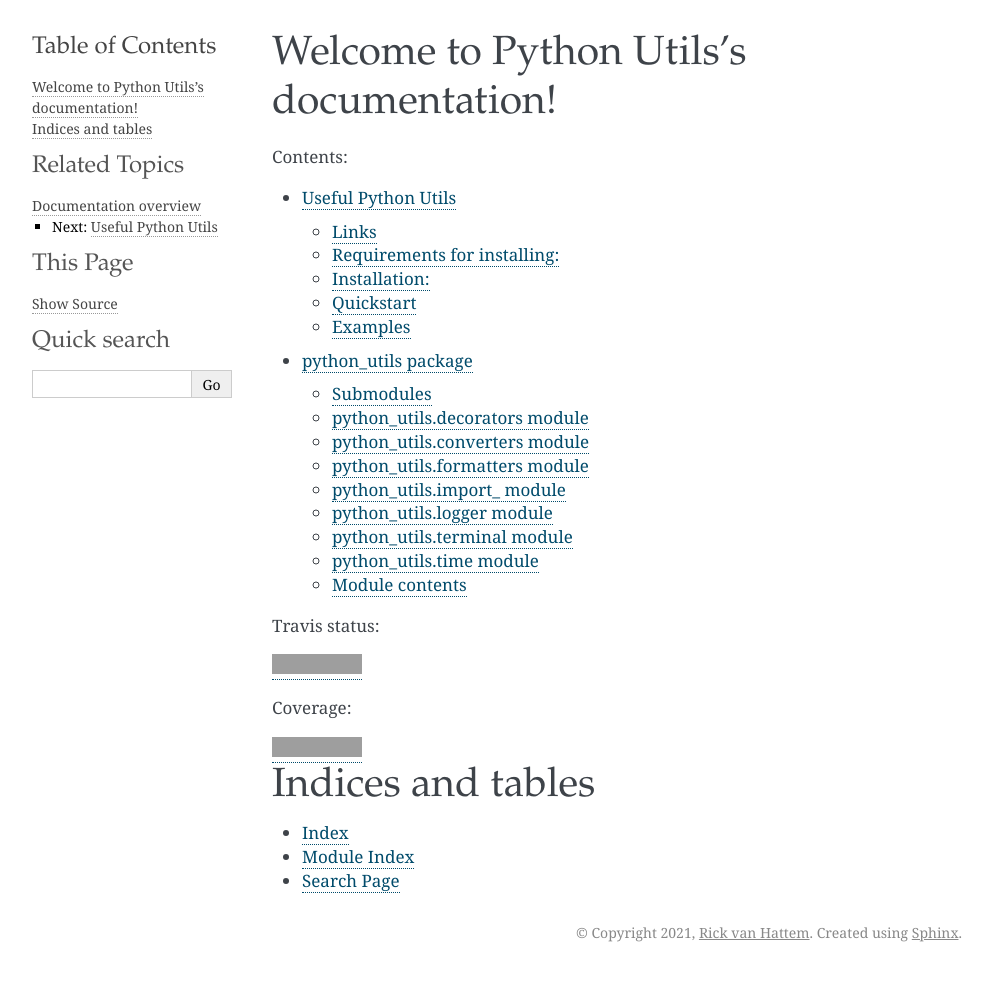
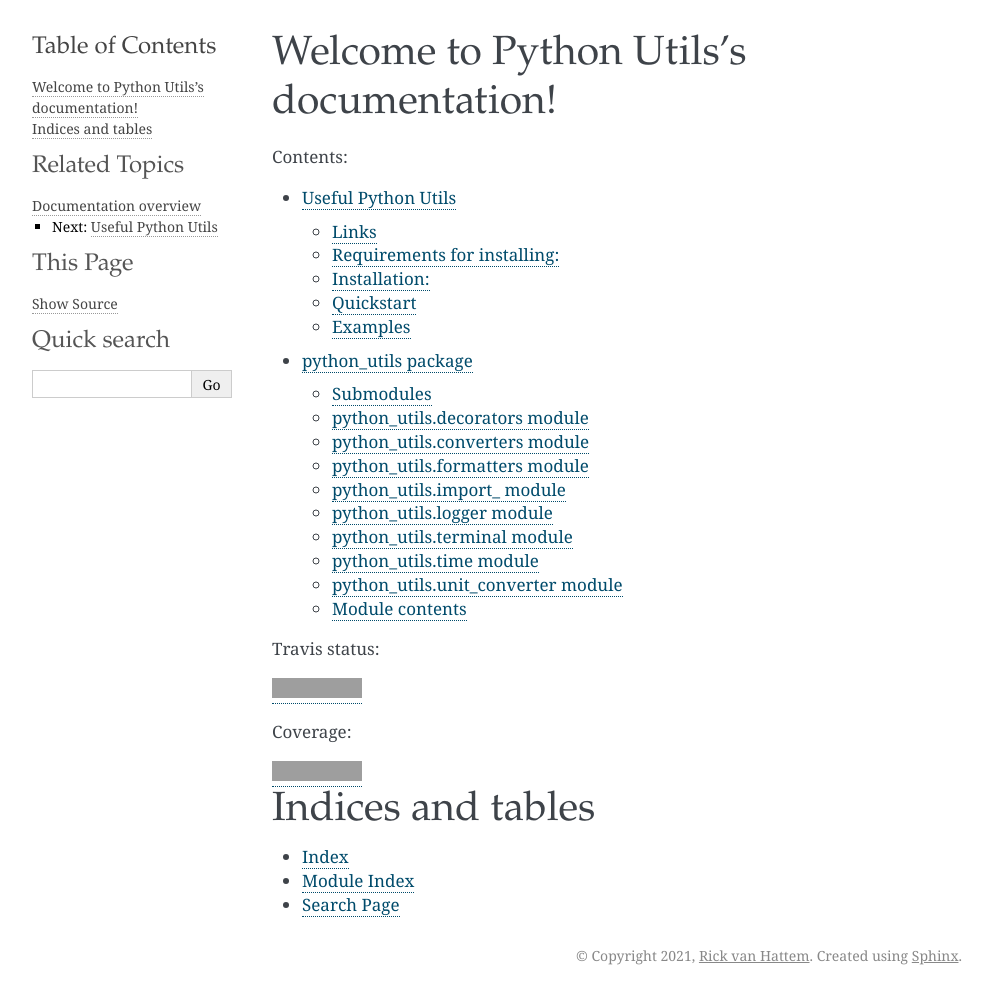
Before and after one commit to wolph/python-utils, a Sphinx documentation site: the page built from docs/index.rst, in a window 1280 px wide. Shown: the whole page, without its empty margins (148-1140 px from the left). Built offline with Sphinx 7.4.7, drawn with Linux system fonts in a browser that asks for light colours; before the commit the page ends 972 px from its top, so only the background shows below that; grey boxes are pictures that could not be loaded.

Commit message:
adds unit_converts module to docs

```diff
--- a/docs/python_utils.rst
+++ b/docs/python_utils.rst
@@ -60,6 +60,13 @@ python\_utils\.time module
     :undoc-members:
     :show-inheritance:
 
+python\_utils\.unit_converter module
+------------------------------------
+
+.. automodule:: python_utils.unit_converter
+   :members:
+   :show-inheritance:
+   :exclude-members: main
 
 Module contents
 ---------------
```
